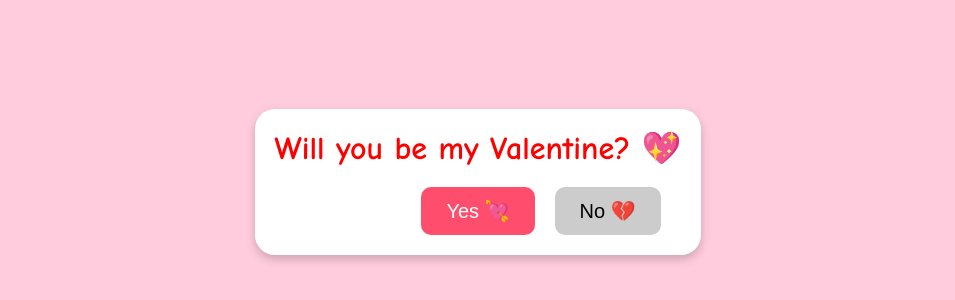
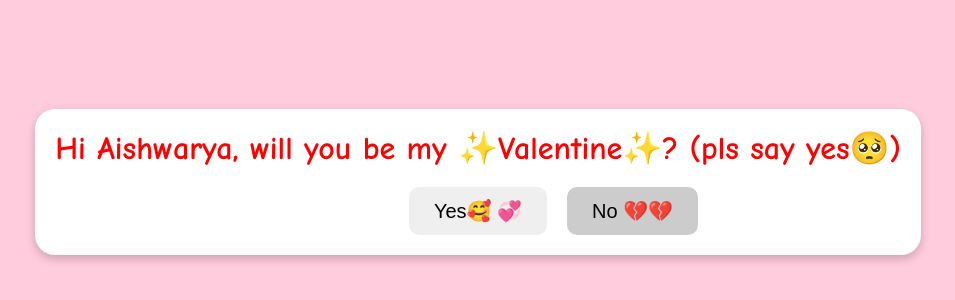
Before and after one commit to 401ty4/Valentine, a plain HTML site: page index.html in a window 1280 px wide. Shown: the part 218-518 px from the top of the page, without its empty margins (162-1117 px from the left). Drawn offline with Linux system fonts and the light colour scheme.

Commit message:
Update index.html

```diff
--- a/index.html
+++ b/index.html
@@ -3,7 +3,7 @@
 <head>
     <meta charset="UTF-8">
     <meta name="viewport" content="width=device-width, initial-scale=1.0">
-    <title>Be My Valentine?</title>
+    <title>💖Proposition💖</title>
     <style>
         body {
             display: flex;
@@ -42,7 +42,7 @@
             transition: 0.3s;
         }
         #yes {
-            background-color: #ff4d6d;
+            background-color: #ff4d6d
             color: white;
         }
         #no {
@@ -55,10 +55,11 @@
 </head>
 <body>
     <div class="container">
-        <h1>Will you be my Valentine? 💖</h1>
+        <h1>Hi Aishwarya, will you be my ✨Valentine✨?
+        (pls say yes🥺)</h1>
         <div class="buttons">
-            <button id="yes">Yes 💘</button>
-            <button id="no">No 💔</button>
+            <button id="yes">Yes🥰 💞</button>
+            <button id="no">No 💔💔</button>
         </div>
     </div>
 
```
